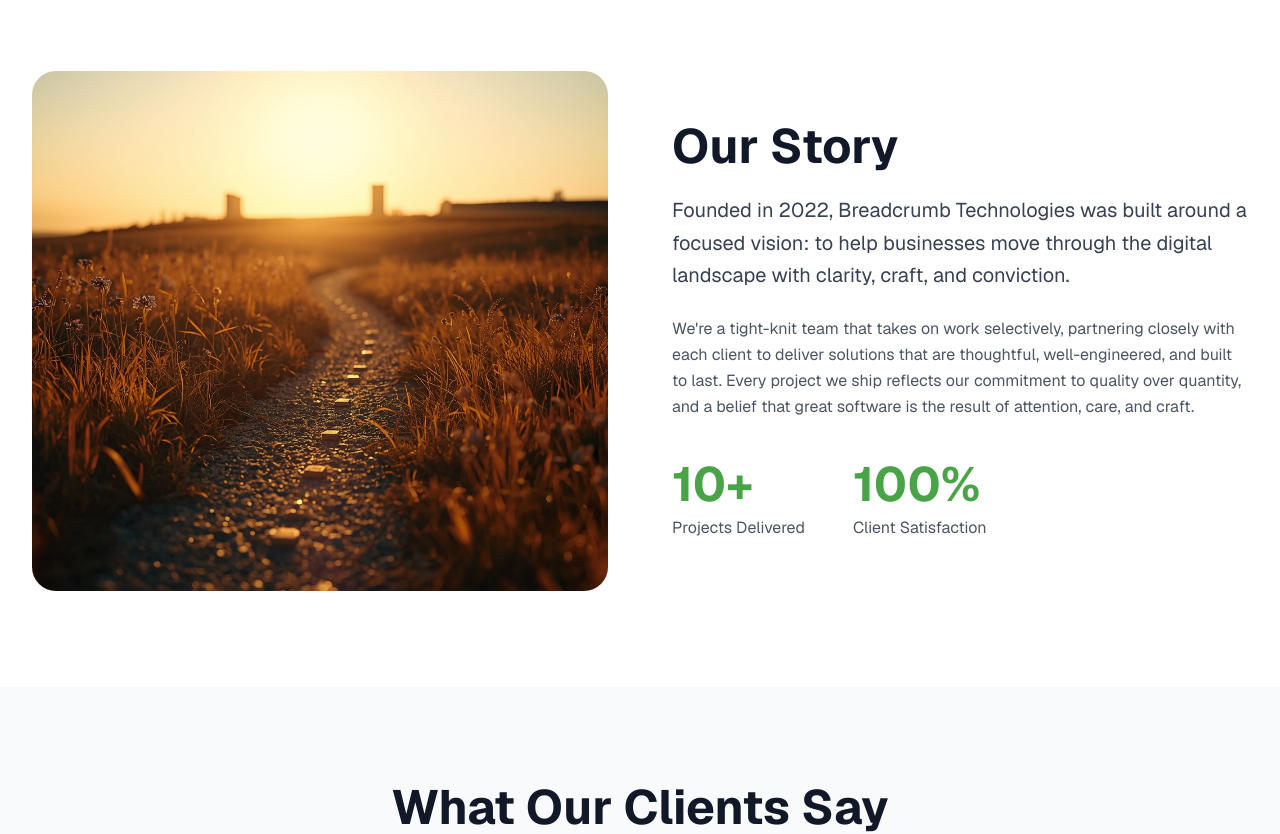
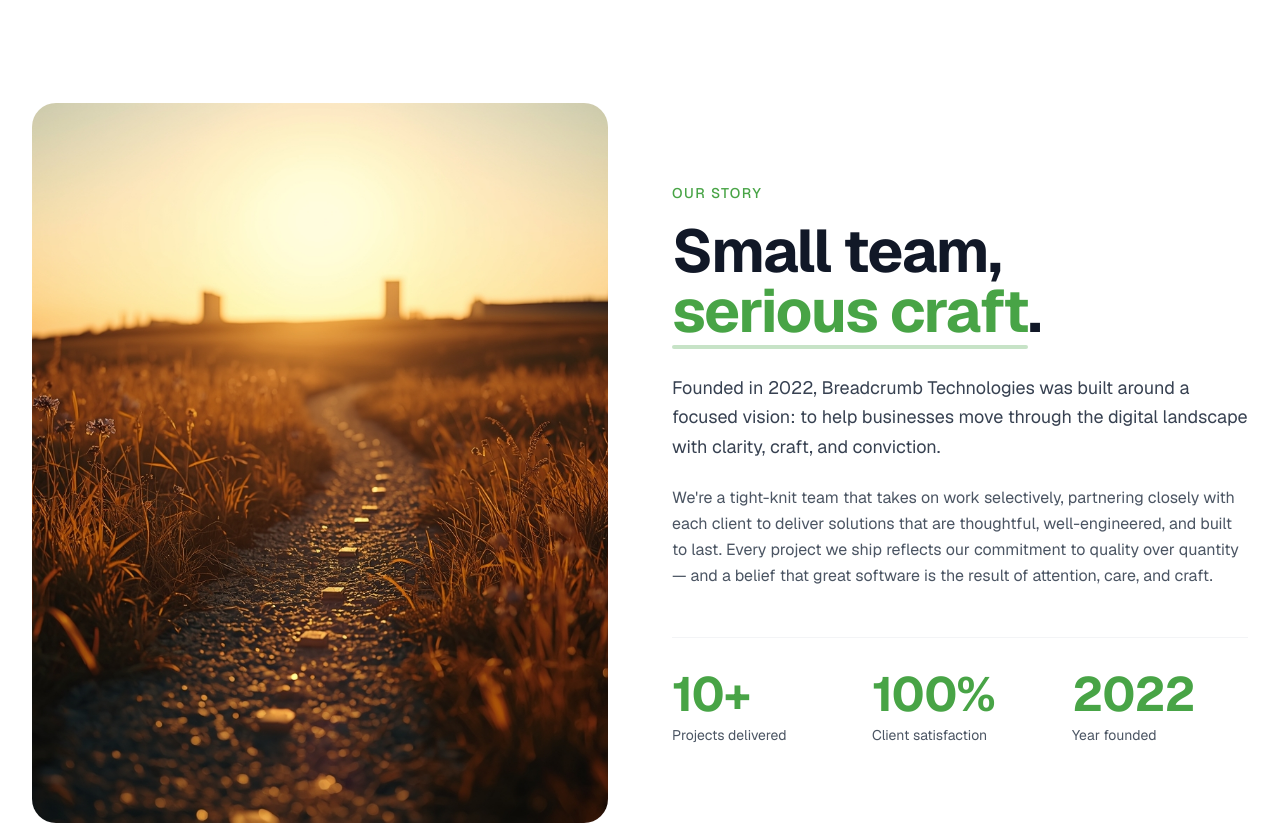
Before and after one commit to sambe369/breadcrumb-webpage, a Next.js app: page /aboutUs in a window 1280 px wide. Shown: the part 1260-2094 px from the top of the page. Built offline with nearby package versions, Linux system fonts and the light colour scheme.

Commit message:
About us page our story changed

```diff
--- a/src/components/about us section/About2.jsx
+++ b/src/components/about us section/About2.jsx
@@ -1,83 +1,133 @@
 "use client";
 
 import { motion } from "framer-motion";
+import { useRef } from "react";
+import { useInView } from "framer-motion";
 import Image from "next/image";
 
 export default function About2() {
+  const headingRef = useRef(null);
+  const headingInView = useInView(headingRef, {
+    once: true,
+    margin: "0px 0px -100px 0px",
+  });
+
+  const stats = [
+    { value: "10+", label: "Projects delivered" },
+    { value: "100%", label: "Client satisfaction" },
+    { value: "2022", label: "Year founded" },
+  ];
+
   return (
-    <section className="py-24">
-      <div className="max-w-7xl mx-auto px-6 sm:px-8">
+    <section className="py-32 bg-white relative overflow-hidden">
+      {/* Subtle background glows */}
+      <div className="absolute inset-0 pointer-events-none">
+        <div className="absolute top-1/3 right-1/4 w-[500px] h-[500px] rounded-full bg-[#48A446]/8 blur-[140px]" />
+        <div className="absolute bottom-0 left-0 w-[400px] h-[400px] rounded-full bg-[#48A446]/6 blur-[120px]" />
+      </div>
+
+      <div className="max-w-7xl mx-auto px-6 sm:px-8 relative z-10">
         <div className="grid md:grid-cols-2 gap-16 items-center">
           {/* Image */}
           <motion.div
-            initial={{ opacity: 0, x: -50 }}
-            whileInView={{ opacity: 1, x: 0 }}
-            transition={{ duration: 0.8 }}
+            initial={{ opacity: 0, y: 40 }}
+            whileInView={{ opacity: 1, y: 0 }}
+            transition={{ duration: 0.9, ease: [0.22, 1, 0.36, 1] }}
             viewport={{ once: true }}
-            className="relative w-full h-[420px] md:h-[520px] overflow-hidden rounded-3xl group"
+            className="relative w-full aspect-[4/5] overflow-hidden rounded-3xl group"
           >
-            {/* Image with slow zoom on hover */}
             <Image
               src="/our-story.jpg"
               alt="Our Story"
               fill
-              className="object-cover transition-transform duration-[1.2s] ease-out group-hover:scale-110"
+              sizes="(max-width: 768px) 100vw, 50vw"
+              className="object-cover transition-transform duration-[1.2s] ease-out group-hover:scale-105"
             />
 
-            {/* Brand-color gradient wash from bottom */}
-            <div className="absolute inset-0 bg-gradient-to-t from-[#48A446]/40 via-transparent to-transparent opacity-0 group-hover:opacity-100 transition-opacity duration-700"></div>
-
-            {/* Soft green glow ring around the edges */}
-            <div className="absolute inset-0 rounded-3xl ring-0 ring-[#48A446]/0 group-hover:ring-4 group-hover:ring-[#48A446]/30 transition-all duration-500"></div>
-
-            {/* Diagonal shine sweep */}
-            <div className="absolute inset-0 overflow-hidden rounded-3xl pointer-events-none">
-              <div className="absolute top-0 -left-full w-1/2 h-full bg-gradient-to-r from-transparent via-white/20 to-transparent skew-x-12 group-hover:left-[150%] transition-all duration-1000 ease-out"></div>
-            </div>
+            {/* Subtle bottom gradient — appears on hover */}
+            <div className="absolute inset-0 bg-gradient-to-t from-[#48A446]/30 via-transparent to-transparent opacity-0 group-hover:opacity-100 transition-opacity duration-700"></div>
           </motion.div>
 
           {/* Text Content */}
+          <div ref={headingRef}>
             <motion.div
-            initial={{ opacity: 0, x: 50 }}
-            whileInView={{ opacity: 1, x: 0 }}
-            transition={{ duration: 0.8 }}
-            viewport={{ once: true }}
+              initial={{ opacity: 0, y: 20 }}
+              animate={headingInView ? { opacity: 1, y: 0 } : {}}
+              transition={{ duration: 0.6 }}
+              className="mb-4"
             >
-            <h2 className="text-4xl md:text-5xl font-bold text-gray-900 mb-6">
+              <span className="text-[#48A446] font-medium text-sm tracking-widest uppercase">
                 Our Story
-            </h2>
+              </span>
+            </motion.div>
 
-            <p className="text-xl text-gray-700 mb-6 leading-relaxed">
-              Founded in 2022, Breadcrumb Technologies was built around a
-              focused vision: to help businesses move through the digital
-              landscape with clarity, craft, and conviction.
-            </p>
+            <motion.h2
+              initial={{ opacity: 0, y: 40 }}
+              animate={headingInView ? { opacity: 1, y: 0 } : {}}
+              transition={{ duration: 0.6, delay: 0.1 }}
+              className="text-5xl md:text-6xl font-bold mb-8 text-gray-900 leading-[1.1] tracking-tight"
+            >
+              Small team,{" "}
+              <span className="text-[#48A446] relative inline-block">
+                serious craft
+                <motion.span
+                  initial={{ scaleX: 0 }}
+                  animate={headingInView ? { scaleX: 1 } : {}}
+                  transition={{ duration: 0.8, delay: 1.1 }}
+                  className="absolute -bottom-2 left-0 right-0 h-1 bg-[#48A446]/30 origin-left rounded-full"
+                />
+              </span>
+              .
+            </motion.h2>
 
-            <p className="text-gray-600 mb-10 leading-relaxed">
+            <motion.p
+              initial={{ opacity: 0, y: 20 }}
+              animate={headingInView ? { opacity: 1, y: 0 } : {}}
+              transition={{ duration: 0.6, delay: 0.25 }}
+              className="text-lg text-gray-700 mb-6 leading-relaxed"
+            >
+              Founded in 2022, Breadcrumb Technologies was built around a focused
+              vision: to help businesses move through the digital landscape with
+              clarity, craft, and conviction.
+            </motion.p>
+
+            <motion.p
+              initial={{ opacity: 0, y: 20 }}
+              animate={headingInView ? { opacity: 1, y: 0 } : {}}
+              transition={{ duration: 0.6, delay: 0.35 }}
+              className="text-base text-gray-600 mb-12 leading-relaxed"
+            >
               We're a tight-knit team that takes on work selectively, partnering
               closely with each client to deliver solutions that are thoughtful,
               well-engineered, and built to last. Every project we ship reflects
-              our commitment to quality over quantity, and a belief that great
+              our commitment to quality over quantity — and a belief that great
               software is the result of attention, care, and craft.
-            </p>
+            </motion.p>
 
             {/* Stats */}
-            <div className="flex gap-12">
-              <div>
-                <div className="text-5xl font-bold text-[#48A446] mb-2">
-                  10+
+            <motion.div
+              initial={{ opacity: 0, y: 30 }}
+              animate={headingInView ? { opacity: 1, y: 0 } : {}}
+              transition={{ duration: 0.6, delay: 0.5 }}
+              className="grid grid-cols-3 gap-6 pt-8 border-t border-gray-100"
+            >
+              {stats.map((stat, idx) => (
+                <motion.div
+                  key={stat.label}
+                  initial={{ opacity: 0, y: 20 }}
+                  animate={headingInView ? { opacity: 1, y: 0 } : {}}
+                  transition={{ duration: 0.5, delay: 0.6 + idx * 0.1 }}
+                >
+                  <div className="text-4xl md:text-5xl font-bold text-[#48A446] mb-2 tracking-tight">
+                    {stat.value}
                   </div>
-                <div className="text-gray-600">Projects Delivered</div>
-              </div>
-
-              <div>
-                <div className="text-5xl font-bold text-[#48A446] mb-2">
-                  100%
-                </div>
-                <div className="text-gray-600">Client Satisfaction</div>
-              </div>
+                  <div className="text-sm text-gray-600 leading-snug">
+                    {stat.label}
                   </div>
                 </motion.div>
+              ))}
+            </motion.div>
+          </div>
         </div>
       </div>
     </section>
```
Lines whose indentation alone changed are shown as unchanged.
